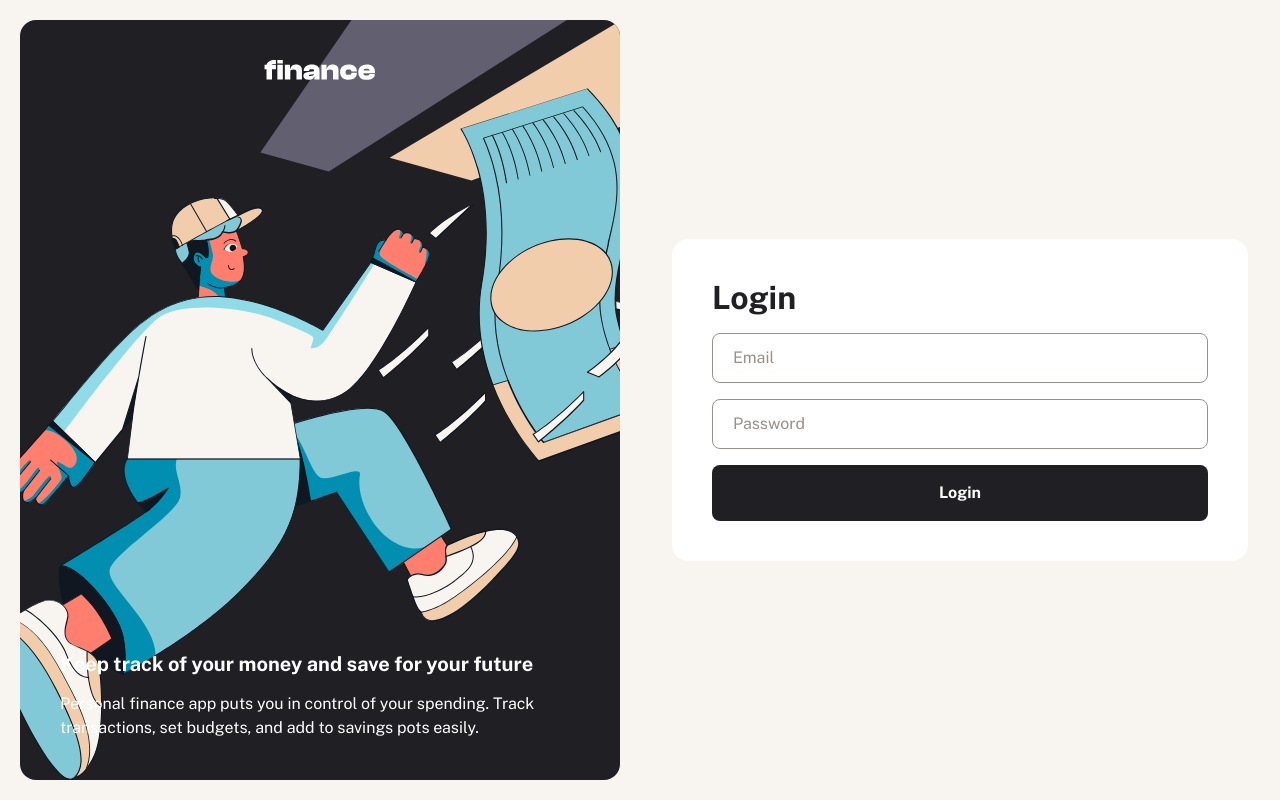
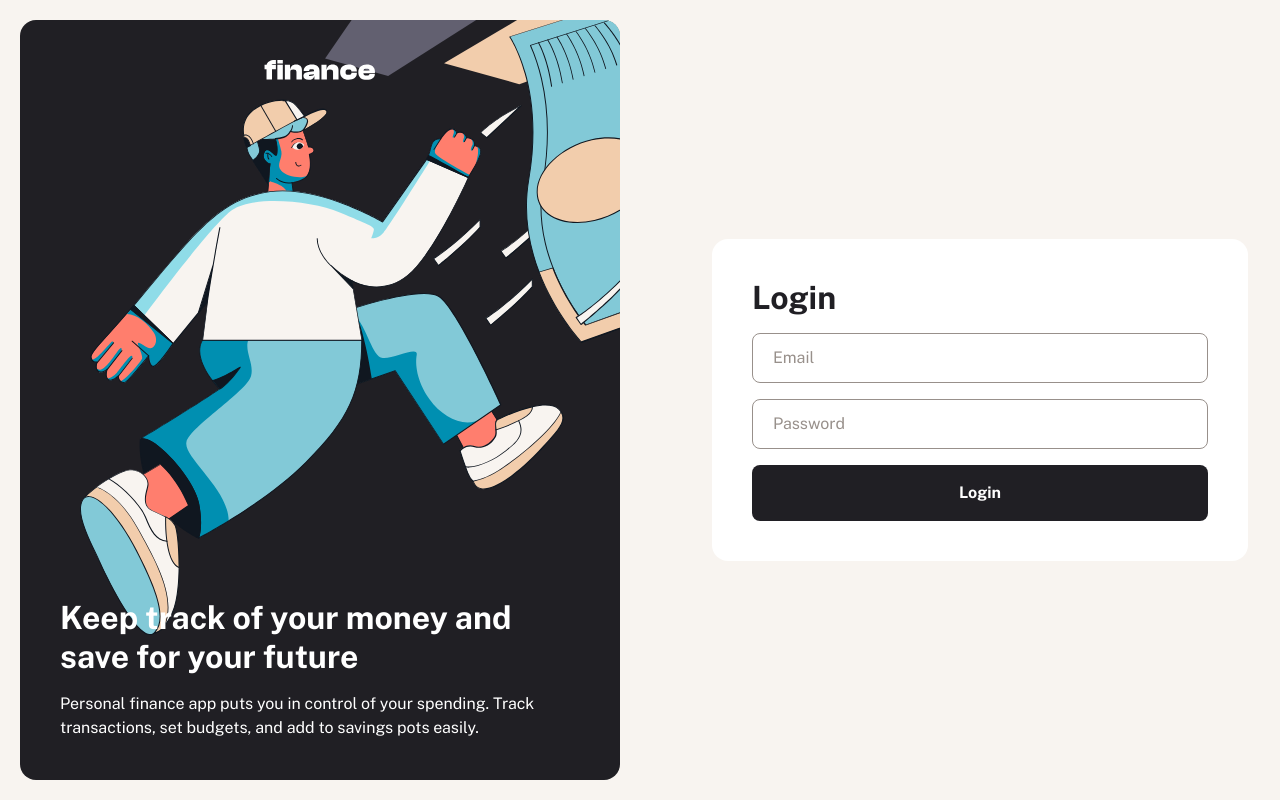
Before and after one commit to Nicolas0611/finance, a React (Vite) app: page /login in a window 1280 px wide. Built offline with nearby package versions, Linux system fonts and the light colour scheme.

Commit message:
Update AuthImage and LoginPage styles; adjust illustration positioning and heading typography for improved layout consistency

```diff
--- a/src/features/auth/components/AuthImage/AuthImage.styles.ts
+++ b/src/features/auth/components/AuthImage/AuthImage.styles.ts
@@ -6,10 +6,10 @@ export const authImageStyles = {
     "relative flex-1 flex flex-col justify-between overflow-hidden",
     "bg-sidebar rounded-xl p-10",
   ),
-  illustration: "absolute inset-0 w-full h-full object-cover",
+  illustration: "absolute inset-0 w-full top-[-15%] left-[10%] h-full",
   content: "relative z-10 flex flex-col justify-between h-full",
   logo: "h-5 w-auto",
   textBlock: "flex flex-col gap-4",
-  heading: "text-preset-2 font-bold text-inverse",
+  heading: "text-preset-1 font-bold text-inverse",
   body: "text-preset-6 text-inverse",
 };
--- a/src/pages/LoginPage/LoginPage.styles.ts
+++ b/src/pages/LoginPage/LoginPage.styles.ts
@@ -1,4 +1,4 @@
 export const loginPageStyles = {
-  root: "flex h-full",
+  root: "flex h-full gap-10",
   form: "flex-1 flex items-center justify-center p-8",
 };
```
